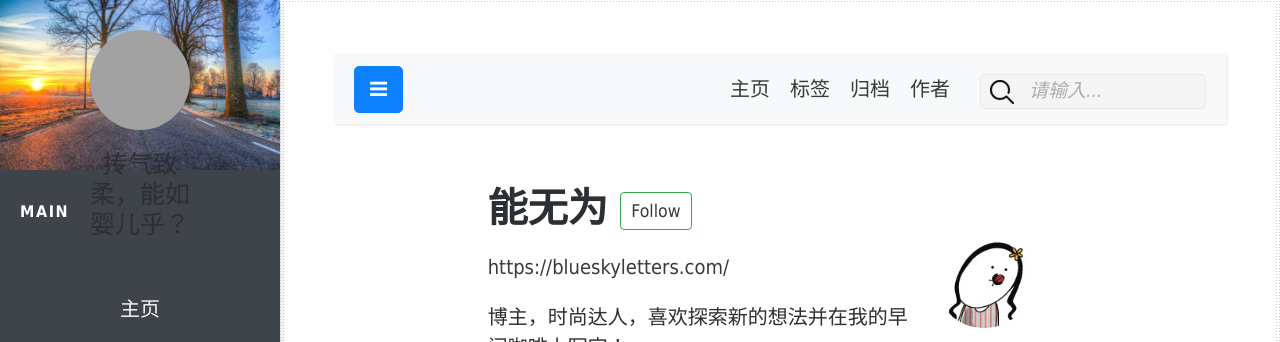
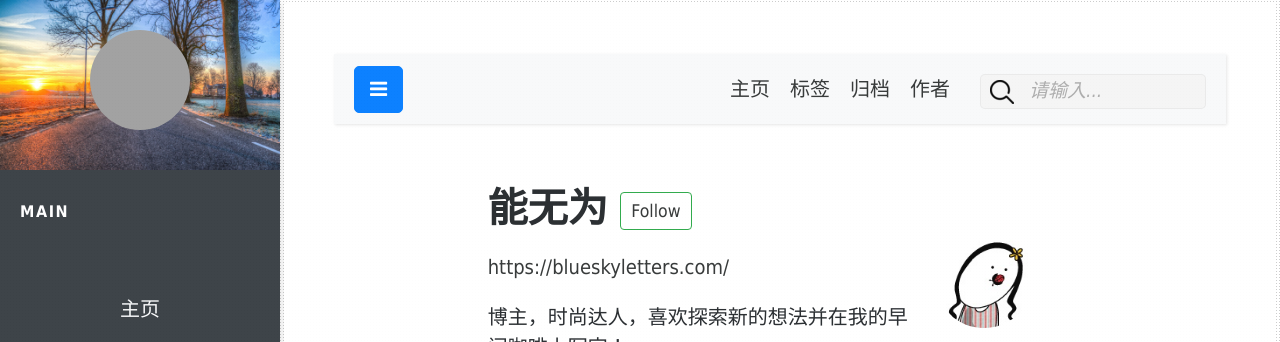
Before and after one commit to nengwuzhi/nengwuzhi.github.ioce, a Jekyll site: the page built from pages/author-author2.html, in a window 1280 px wide. Shown: the top 342 px of the page. Built offline with Jekyll 4.4.1, drawn with Linux system fonts in a browser that asks for light colours; nearby versions of some CDN libraries; grey boxes are pictures that could not be loaded.

Commit message:
Update Side_navigation.html

```diff
--- a/_includes/Side_navigation.html
+++ b/_includes/Side_navigation.html
@@ -3,7 +3,7 @@
 	<div class="vertical-nav bg-dark" id="sidebar">
   		<div class="py-4 px-3 mb-4 bg-light img bg-wrap text-center py-4" style="background-image: url({{site.baseurl}}/img/bg.jpg);">
       		<div class="user-logo">
-         <div class="img" style="background-image: url(https://colorlib.com/etc/bootstrap-sidebar/sidebar-09/images/logo.jpg);"></div><h5>抟气致柔，能如婴儿乎？</h5>
+         <div class="img" style="background-image: url(https://colorlib.com/etc/bootstrap-sidebar/sidebar-09/images/logo.jpg);"></div>
               </div>
   	</div>
   		<p class="text-white font-weight-bold text-uppercase px-3 small pb-4 mb-0">Main</p>
```
